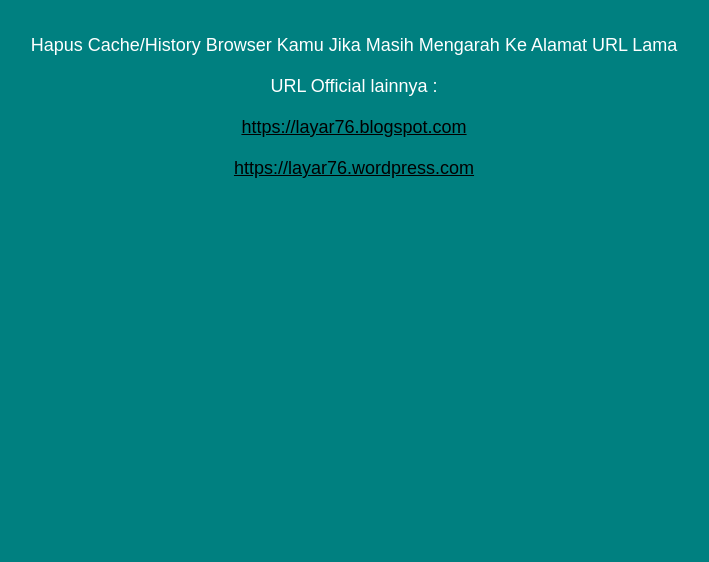
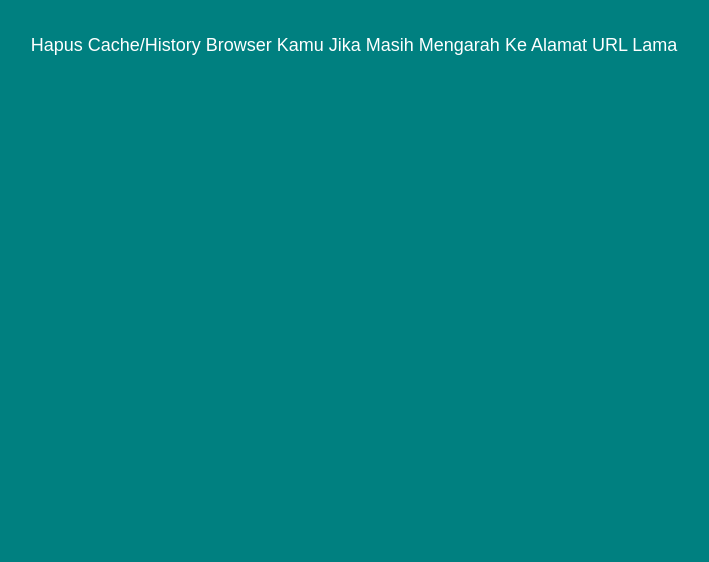
Before and after one commit to layar76/info, a plain HTML site: page index.html in a window 1280 px wide. Shown: the part 238-800 px from the top of the page, without its empty margins (286-995 px from the left). Drawn offline with Linux system fonts and the light colour scheme.

Commit message:
Update index.html

```diff
--- a/index.html
+++ b/index.html
@@ -24,9 +24,6 @@
 <p>Silahkan klik link dibawah ini</p>
 <h2><a href="https://layar76.com" target="_blank">https://layar76.com</a></h2>
 <p>Hapus Cache/History Browser Kamu Jika Masih Mengarah Ke Alamat URL Lama</p>
-<p>URL Official lainnya :</p>
-<p><a href="https://layar76.blogspot.com" target="_blank">https://layar76.blogspot.com</a></p>
-<p><a href="https://layar76.wordpress.com" target="_blank">https://layar76.wordpress.com</a></p>
 </center>
 </body>
 </html>
```
